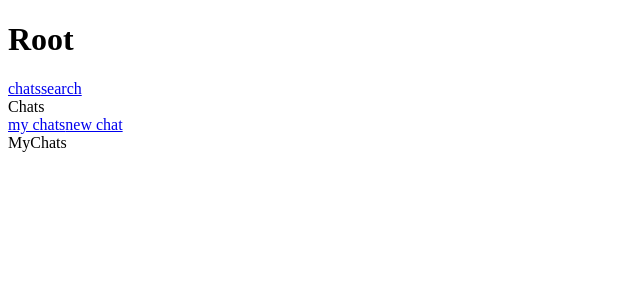
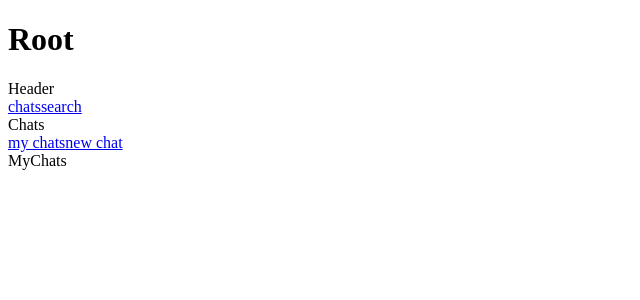
Before and after one commit to Matt-Eva/connect-react, a React (Vite) app: page / in a window 1280 px wide. Shown: the top 300 px of the page, without its empty margins (0-640 px from the left). Built offline with nearby package versions, Linux system fonts and the light colour scheme.

Commit message:
created header component to house main nav bar

```diff
--- /dev/null
+++ b/src/components/Header/Header.jsx
@@ -0,0 +1,12 @@
+import MainNavBar from "../MainNavBar/MainNavBar"
+
+function Header() {
+  return (
+    <header>
+        Header
+        <MainNavBar />
+    </header>
+  )
+}
+
+export default Header
--- a/src/components/MainNavBar/MainNavBar.jsx
+++ b/src/components/MainNavBar/MainNavBar.jsx
@@ -1,6 +1,6 @@
 import { NavLink } from "react-router-dom"
 
-function NavBar() {
+function MainNavBar() {
   return (
     <nav>
       <NavLink to="/">
@@ -13,4 +13,4 @@ function NavBar() {
   )
 }
 
-export default NavBar
+export default MainNavBar
--- a/src/root/Root.jsx
+++ b/src/root/Root.jsx
@@ -1,6 +1,6 @@
 import { useState } from 'react'
 import { Outlet } from 'react-router-dom'
-import MainNavBar from '../components/MainNavBar/MainNavBar'
+import Header from '../components/Header/Header'
 // import './Root.css'
 
 function Root() {
@@ -9,7 +9,7 @@ function Root() {
   return (
     <>
       <h1>Root</h1>
-      <MainNavBar />
+      <Header />
       <Outlet />
     </>
   )
```
